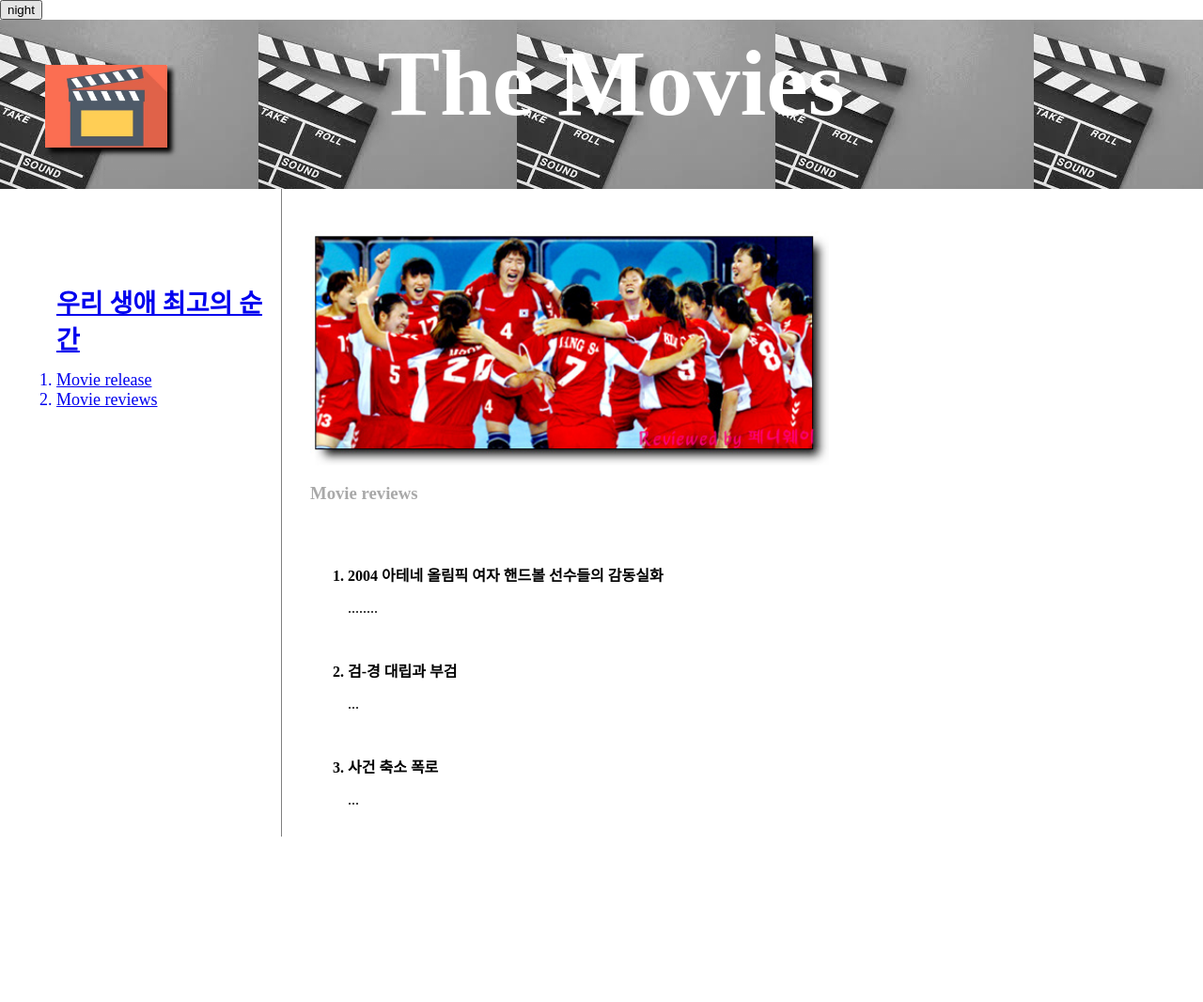
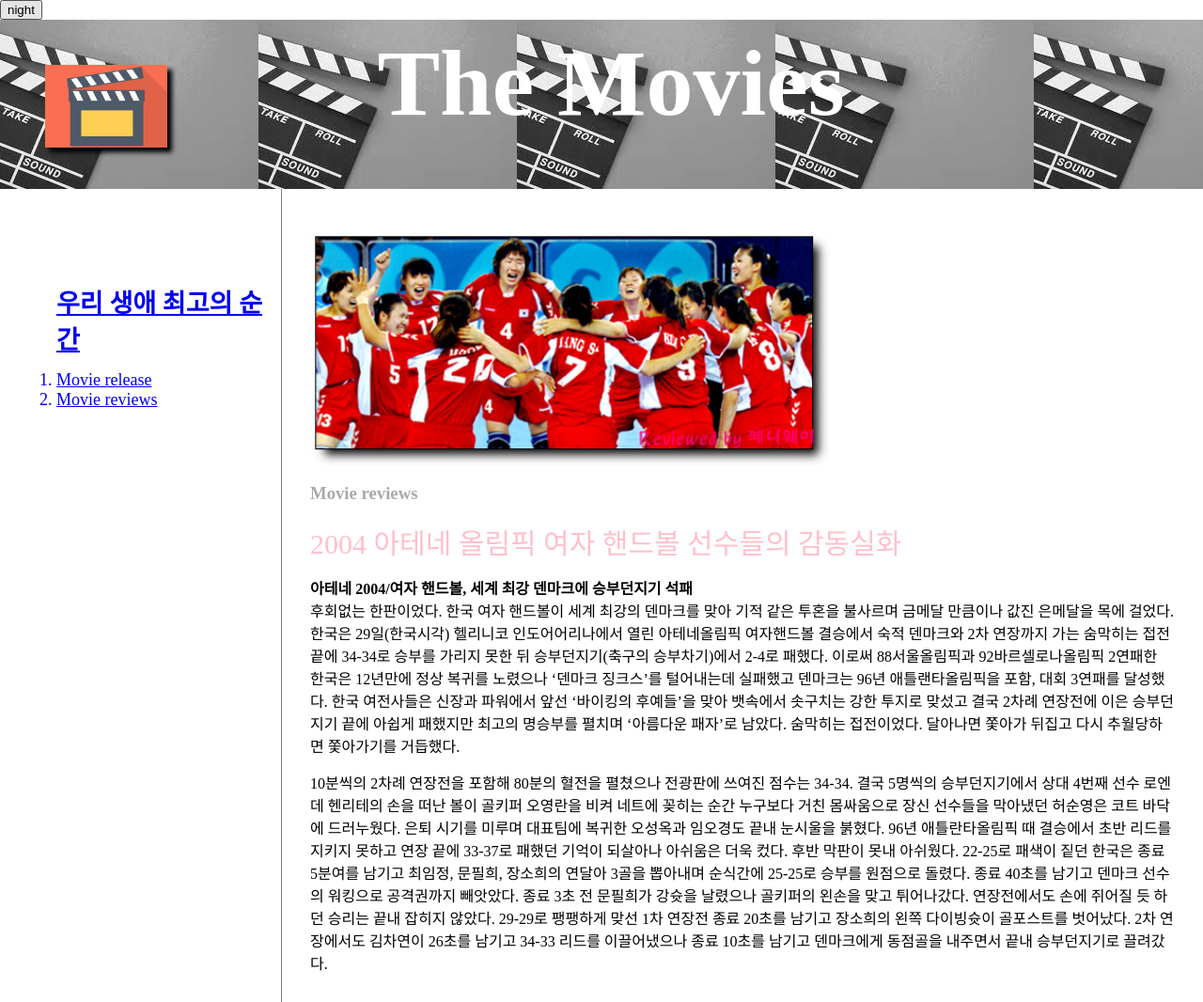
Before and after one commit to kirin059/movie2, a plain HTML site: page reviews3.html in a window 1280 px wide. Shown: the whole page at 94% size. Before the commit the page ends 890 px from the top, so only its background shows below. Drawn offline with Linux system fonts and the light colour scheme.

Commit message:
Add files via upload

```diff
--- a/reviews3.html
+++ b/reviews3.html
@@ -35,25 +35,20 @@
   <img src="3-2.jpg" width="60%" style="margin-top:15px">
 
   <h3 style="color:darkgrey; margin-top:15px">Movie reviews</mark></h3> <br>
-
-  <ol>
-
-      <strong><li style="margin-top:45px;">2004 아테네 올림픽 여자 핸드볼 선수들의 감동실화</li></strong>
-      <p style="margin-top:15px;" style="margin-bottom:15px;">
-        ........
-     </p>
-
-
-      <strong><li style="margin-top:45px;">검-경 대립과 부검</li></strong>
-      <p style="margin-top:15px;" style="margin-bottom:15px;">
-    ...
-    </p>
-
-    <strong><li style="margin-top:45px;">사건 축소 폭로</li></strong>
-
-      <p style="margin-top:15px;" style="margin-bottom:15px;">
-...
-     </p>
+  <p style="font-size:30px; color:pink;">2004 아테네 올림픽 여자 핸드볼 선수들의 감동실화</p>
+    <p style="margin-top:15px;" style="margin-bottom:15px;">
+    <strong>아테네 2004/여자 핸드볼, 세계 최강 덴마크에 승부던지기 석패</strong><br>
+    후회없는 한판이었다. 한국 여자 핸드볼이 세계 최강의 덴마크를 맞아 기적 같은 투혼을 불사르며 금메달 만큼이나 값진 은메달을 목에 걸었다.한국은 29일(한국시각) 헬리니코 인도어어리나에서 열린 아테네올림픽 여자핸드볼 결승에서 숙적 덴마크와 2차 연장까지 가는 숨막히는 접전 끝에 34-34로 승부를 가리지 못한 뒤 승부던지기(축구의 승부차기)에서 2-4로 패했다.
+    이로써 88서울올림픽과 92바르셀로나올림픽 2연패한 한국은 12년만에 정상 복귀를 노렸으나 ‘덴마크 징크스’를 털어내는데 실패했고 덴마크는 96년 애틀랜타올림픽을 포함, 대회 3연패를 달성했다.
+    한국 여전사들은 신장과 파워에서 앞선 ‘바이킹의 후예들’을 맞아 뱃속에서 솟구치는 강한 투지로 맞섰고 결국 2차례 연장전에 이은 승부던지기 끝에 아쉽게 패했지만 최고의 명승부를 펼치며 ‘아름다운 패자’로 남았다.
+    숨막히는 접전이었다. 달아나면 쫓아가 뒤집고 다시 추월당하면 쫓아가기를 거듭했다.</p>
+    <p style="margin-top:15px;" style="margin-bottom:15px;">
+    10분씩의 2차례 연장전을 포함해 80분의 혈전을 펼쳤으나 전광판에 쓰여진 점수는 34-34. 결국 5명씩의 승부던지기에서 상대 4번째 선수 로엔데 헨리테의 손을 떠난 볼이 골키퍼 오영란을 비켜 네트에 꽂히는 순간 누구보다 거친 몸싸움으로 장신 선수들을 막아냈던 허순영은 코트 바닥에 드러누웠다.
+    은퇴 시기를 미루며 대표팀에 복귀한 오성옥과 임오경도 끝내 눈시울을 붉혔다. 96년 애틀란타올림픽 때 결승에서 초반 리드를 지키지 못하고 연장 끝에 33-37로 패했던 기억이 되살아나 아쉬움은 더욱 컸다.
+    후반 막판이 못내 아쉬웠다. 22-25로 패색이 짙던 한국은 종료 5분여를 남기고 최임정, 문필희, 장소희의 연달아 3골을 뽑아내며 순식간에 25-25로 승부를 원점으로 돌렸다.
+    종료 40초를 남기고 덴마크 선수의 워킹으로 공격권까지 빼앗았다. 종료 3초 전 문필희가 강슛을 날렸으나 골키퍼의 왼손을 맞고 튀어나갔다.
+    연장전에서도 손에 쥐어질 듯 하던 승리는 끝내 잡히지 않았다. 29-29로 팽팽하게 맞선 1차 연장전 종료 20초를 남기고 장소희의 왼쪽 다이빙슛이 골포스트를 벗어났다.
+    2차 연장에서도 김차연이 26초를 남기고 34-33 리드를 이끌어냈으나 종료 10초를 남기고 덴마크에게 동점골을 내주면서 끝내 승부던지기로 끌려갔다.
      </p>
    </div>
 
```
